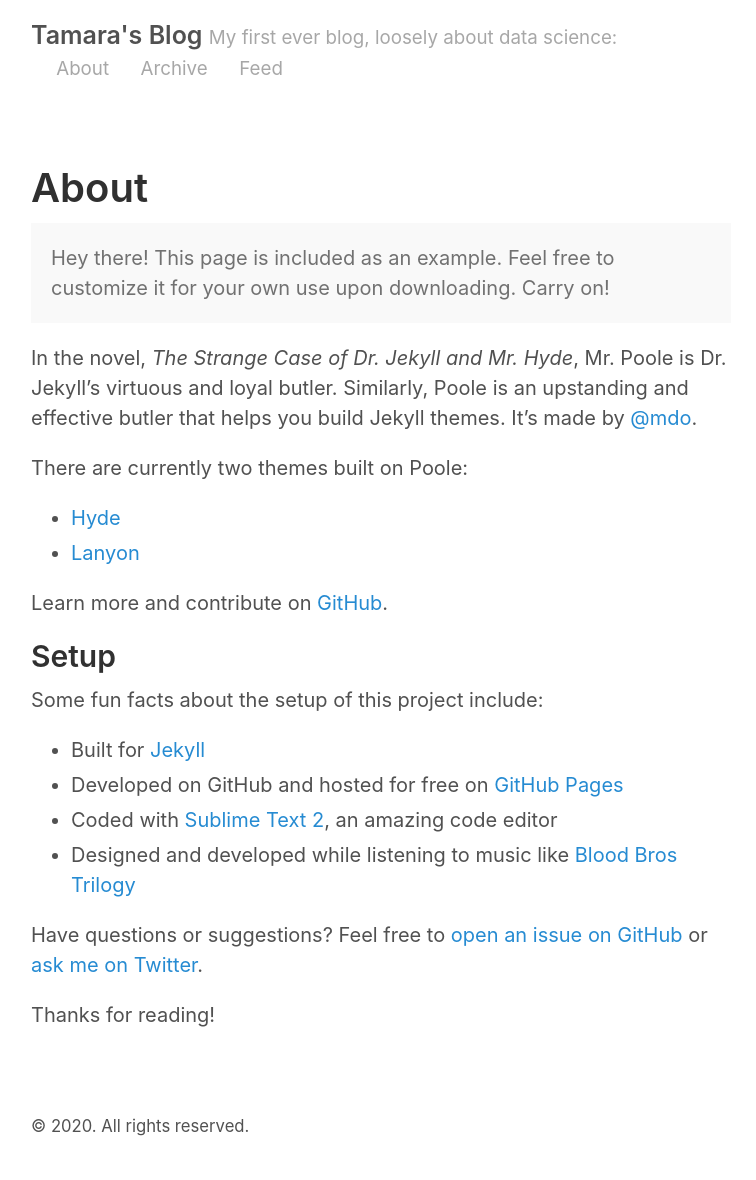
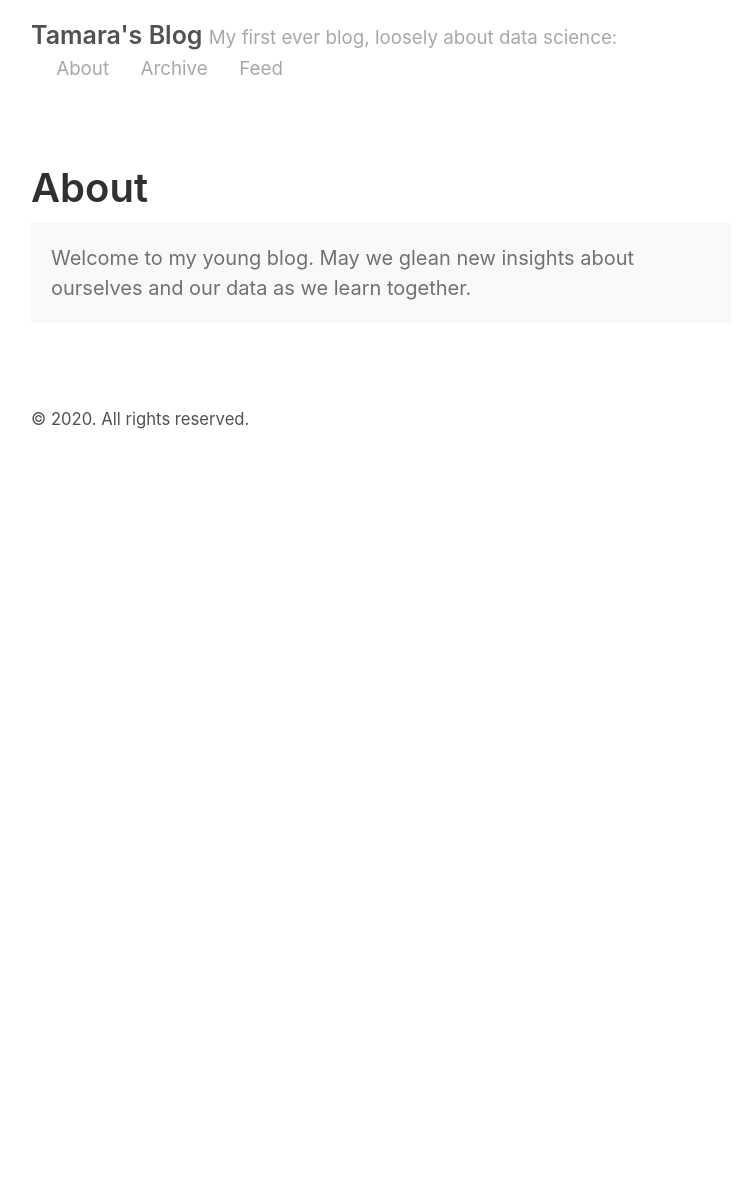
Before and after one commit to tskootsky/tskootsky.github.io, a Jekyll site: the page built from about.md, in a window 1280 px wide. Shown: the whole page, without its empty margins (259-1015 px from the left). Built offline with Jekyll 4.4.1, drawn with Linux system fonts in a browser that asks for light colours; after the commit the page ends 900 px from its top, so only the background shows below that.

Commit message:
edited About

```diff
--- a/about.md
+++ b/about.md
@@ -4,27 +4,5 @@ title: About
 ---
 
 <p class="message">
-  Hey there! This page is included as an example. Feel free to customize it for your own use upon downloading. Carry on!
+  Welcome to my young blog. May we glean new insights about ourselves and our data as we learn together.
 </p>
-
-In the novel, *The Strange Case of Dr. Jekyll and Mr. Hyde*, Mr. Poole is Dr. Jekyll's virtuous and loyal butler. Similarly, Poole is an upstanding and effective butler that helps you build Jekyll themes. It's made by [@mdo](https://twitter.com/mdo).
-
-There are currently two themes built on Poole:
-
-* [Hyde](http://hyde.getpoole.com)
-* [Lanyon](http://lanyon.getpoole.com)
-
-Learn more and contribute on [GitHub](https://github.com/poole).
-
-## Setup
-
-Some fun facts about the setup of this project include:
-
-* Built for [Jekyll](http://jekyllrb.com)
-* Developed on GitHub and hosted for free on [GitHub Pages](https://pages.github.com)
-* Coded with [Sublime Text 2](http://sublimetext.com), an amazing code editor
-* Designed and developed while listening to music like [Blood Bros Trilogy](https://soundcloud.com/maddecent/sets/blood-bros-series)
-
-Have questions or suggestions? Feel free to [open an issue on GitHub](https://github.com/poole/poole/issues/new) or [ask me on Twitter](https://twitter.com/mdo).
-
-Thanks for reading!
```
